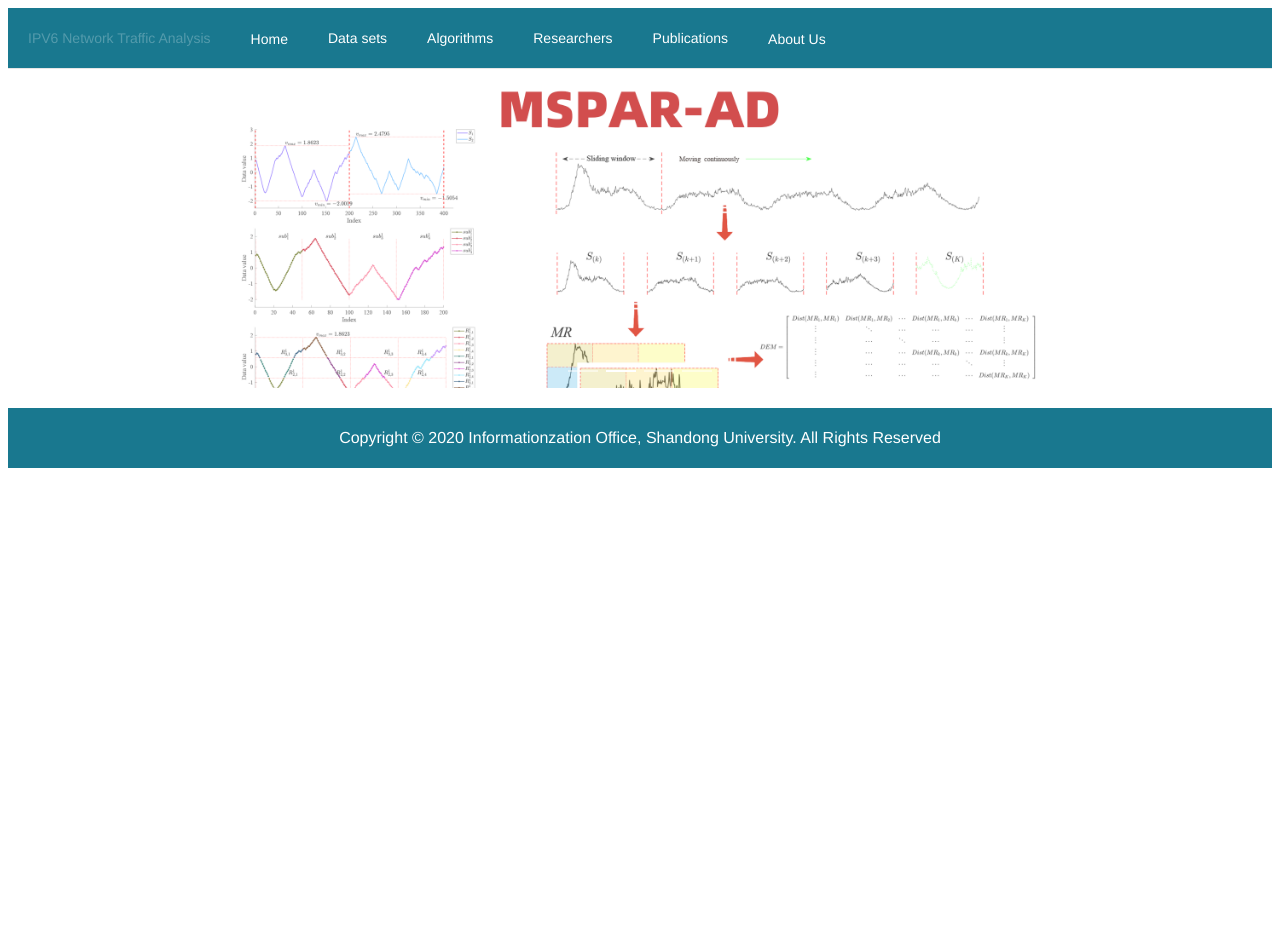
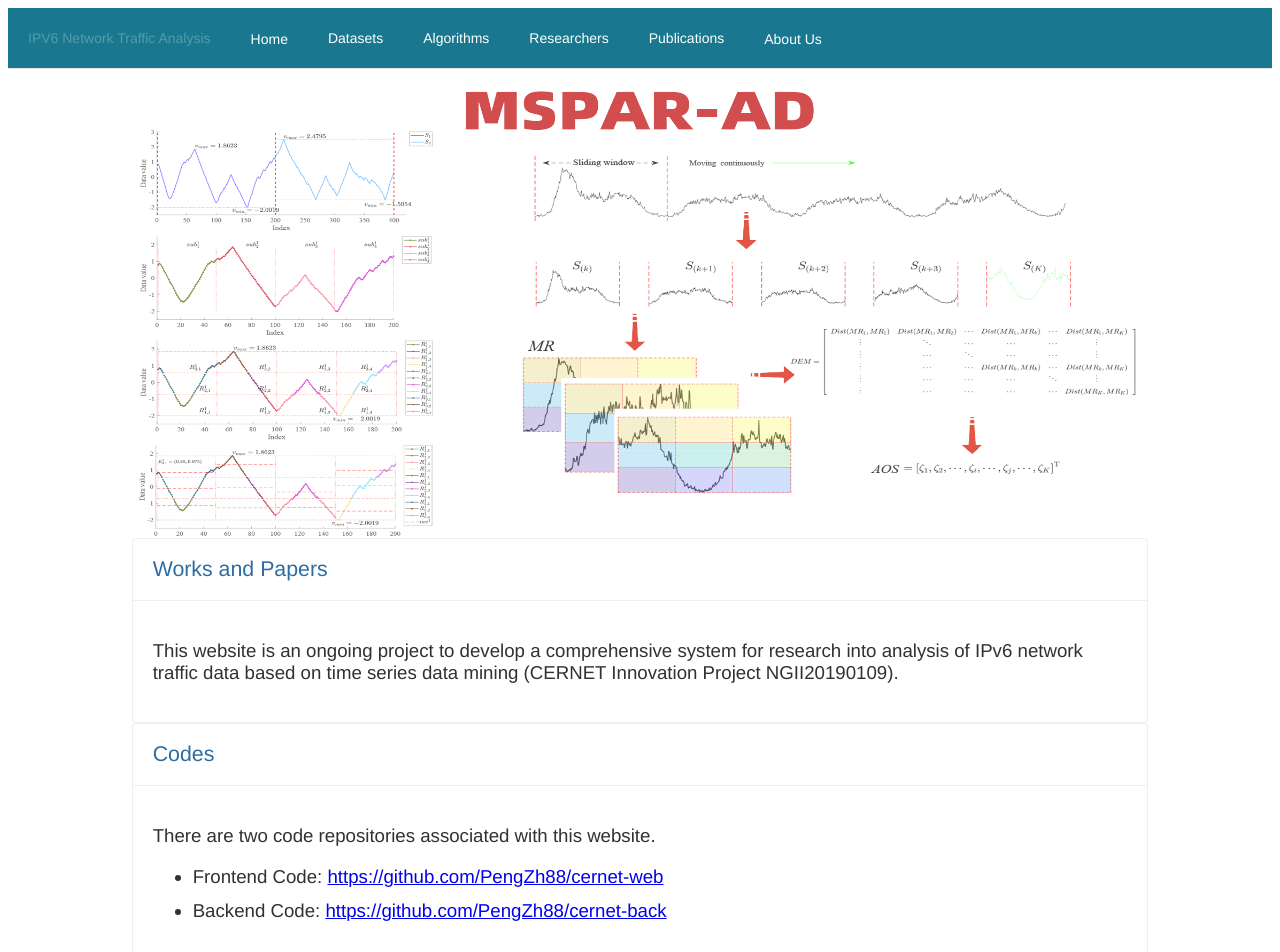
Before and after one commit to PengZh88/NTASWebsite, a Vue app: page / in a window 1280 px wide. Shown: the top 952 px of the page. Before the commit the page ends 800 px from the top, so only its background shows below. Built offline with nearby package versions, Linux system fonts and the light colour scheme.

Commit message:
更新主页

```diff
--- a/src/components/home.vue
+++ b/src/components/home.vue
@@ -11,7 +11,7 @@
           <el-menu-item index="/index">
             <span slot="title">Home</span>
           </el-menu-item>
-          <el-menu-item index="/datasets">Data sets</el-menu-item>
+          <el-menu-item index="/datasets">Datasets</el-menu-item>
           <el-menu-item index="/algorithms">Algorithms</el-menu-item>
           <el-menu-item index="/researchers">Researchers</el-menu-item>
           <el-menu-item index="/publications">Publications</el-menu-item>
@@ -23,15 +23,59 @@
       <el-main>
         <div v-if="isHome">
           <el-row :gutter="20">
-            <el-col :span="16" :offset="4">
-              <el-carousel trigger="click">
+            <el-col :span="20" :offset="2">
+              <el-carousel trigger="click" height="450px">
                 <el-carousel-item v-for="item in 4" :key="item">
                   <el-image
-                    style="width: 100%"
+                    style="width: 100%; height: 100%; "
                     :src="meimgs"
                     :fit="fit"></el-image>
                 </el-carousel-item>
               </el-carousel>
+            </el-col>
+          </el-row>
+          <el-row :gutter="20">
+            <el-col :span="20" :offset="2">
+              <el-card class="box-card" shadow="hover">
+                <div slot="header" class="card-header">
+                  <span>Works and Papers</span>
+                </div>
+                <div class="card-content">
+                  <p>This website is an ongoing project to develop a comprehensive system for research into analysis of IPv6 network traffic data based on time series data mining (CERNET Innovation Project NGII20190109).</p>
+                </div>
+              </el-card>
+            </el-col>
+          </el-row>
+          <el-row :gutter="20">
+            <el-col :span="20" :offset="2">
+              <el-card class="box-card" shadow="hover">
+                <div slot="header" class="card-header">
+                  <span>Codes</span>
+                </div>
+                <div class="card-content">
+                  <p>There are two code repositories associated with this website.</p>
+                  <ul>
+                    <li>
+                      Frontend Code: <a :href="frontend" target="_blank">{{ frontend }}</a>
+                    </li>
+                    <li>
+                      Backend Code: <a :href="backend" target="_blank">{{ backend }}</a>
+                    </li>
+                  </ul>
+                </div>
+              </el-card>
+            </el-col>
+          </el-row>
+          <el-row :gutter="20">
+            <el-col :span="20" :offset="2">
+              <el-card class="box-card" shadow="hover">
+                <div slot="header" class="card-header">
+                  <span>Datasets</span>
+                </div>
+                <div class="card-content">
+                  <p>For detail, please refer to <a :href="datasetsurl">Data sets</a>.</p>
+                </div>
+              </el-card>
             </el-col>
           </el-row>
         </div>
@@ -53,7 +97,10 @@
         msg: '',
         activeIndex: '/index',
         isHome: true,
-        meimgs: meimgs
+        meimgs: meimgs,
+        frontend: 'https://github.com/PengZh88/cernet-web',
+        backend: 'https://github.com/PengZh88/cernet-back',
+        datasetsurl: '/datasets'
       }
     },
     created() {
@@ -97,4 +144,28 @@
   .el-carousel__item:nth-child(2n+1) {
     background-color: #d3dce6;
   }
+
+  .card-header {
+    text-align: left;
+    color: #2e6da4;
+    font-size: 16pt;
+  }
+
+  .card-content {
+    font-size: 14pt;
+    margin: 0 auto;
+    text-align: left;
+  }
+
+  .card-content > p {
+    margin-block-start: 1em;
+    margin-block-end: 1em;
+    margin-inline-start: 0px;
+    margin-inline-end: 0px;
+    display: block;
+  }
+
+  ul > li {
+    margin-top: 12px;
+  }
 </style>
```
Also changed, not shown: src/assets/MSPARAD.png.
